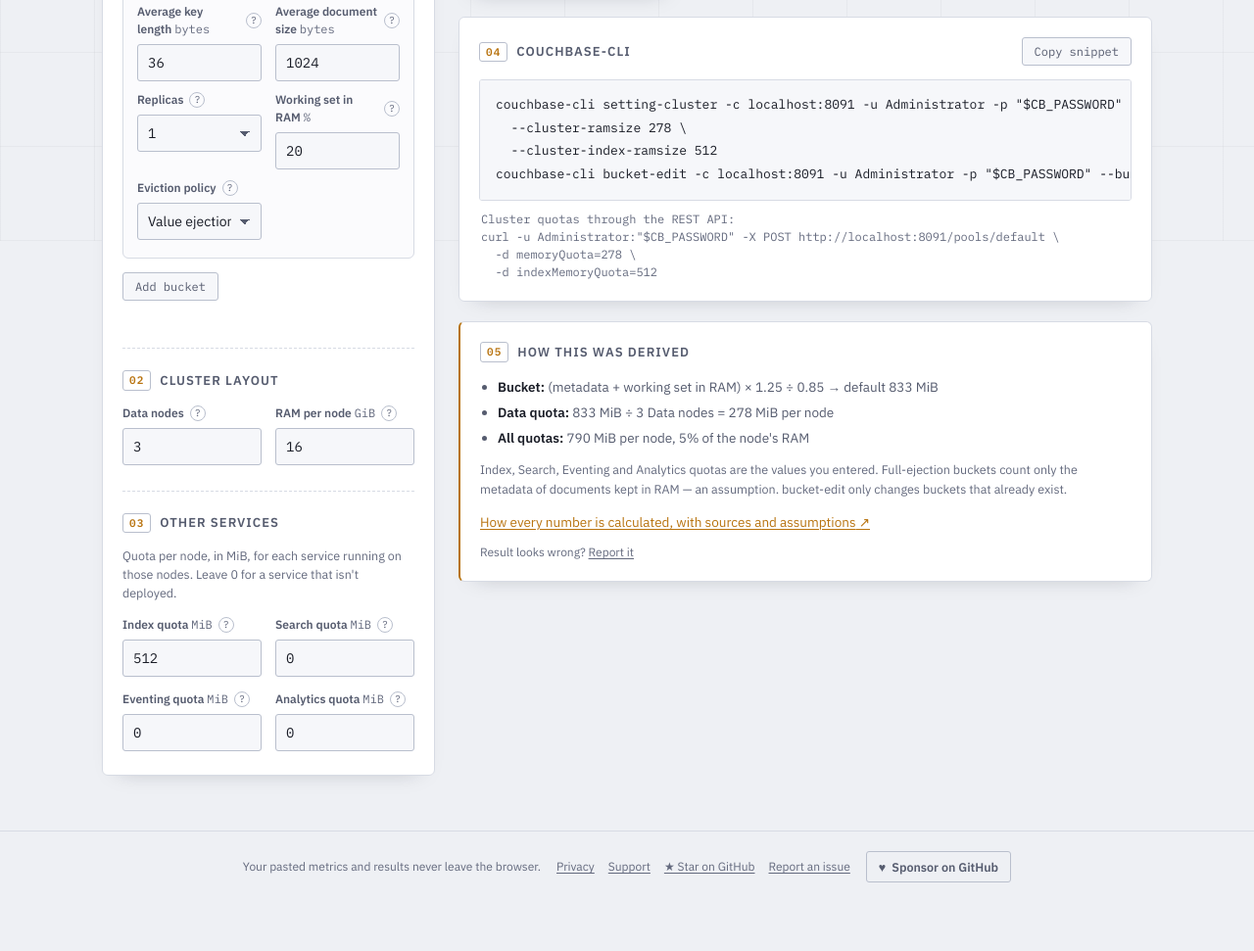
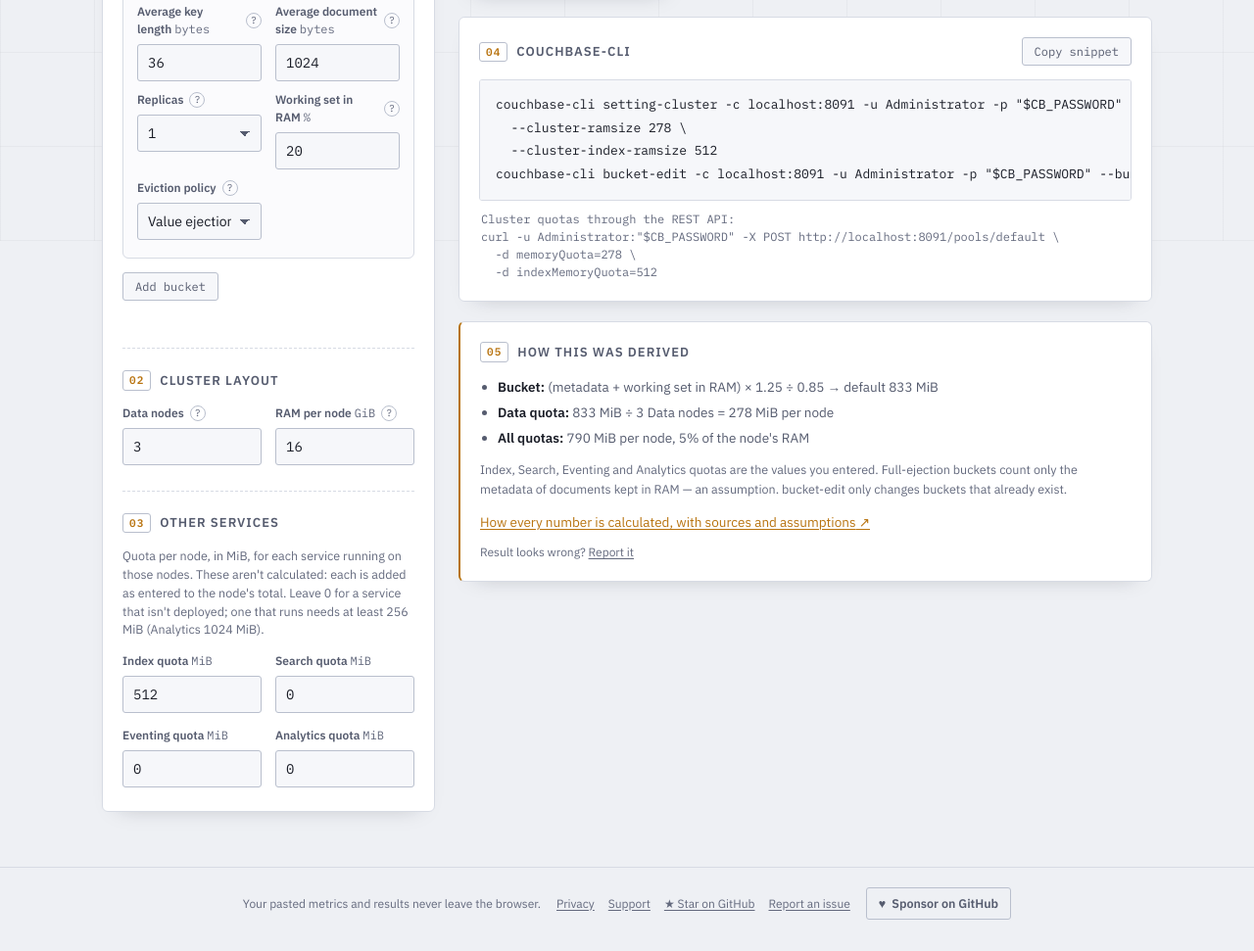
Before and after one commit to torrentalle/memorylimit-dev, a website: page public/couchbase/index.html in a window 1280 px wide. Shown: the part 554-1525 px from the top of the page at 98% size. Before the commit the page ends 1487 px from the top, so only its background shows below. Drawn offline with Linux system fonts and the light colour scheme.

Commit message:
fix: one hint for the other Couchbase services instead of four tooltips
The Index, Search, Eventing and Analytics tooltips all said the same thing,
so say it once in the "Other services" hint, with the 256/1024 MiB
minimums. RAM per node keeps its tooltip.

```diff
--- a/public/couchbase/index.html
+++ b/public/couchbase/index.html
@@ -148,7 +148,7 @@
       </div>
 
       <h2 class="panel__title panel__title--tight"><span class="panel__index">03</span> Other services</h2>
-      <p class="field-hint">Quota per node, in MiB, for each service running on those nodes. Leave 0 for a service that isn't deployed.</p>
+      <p class="field-hint">Quota per node, in MiB, for each service running on those nodes. These aren't calculated: each is added as entered to the node's total. Leave 0 for a service that isn't deployed; one that runs needs at least 256 MiB (Analytics 1024 MiB).</p>
 
       <div class="field-grid">
         <div class="field">
--- a/public/js/couchbase-page.js
+++ b/public/js/couchbase-page.js
@@ -73,11 +73,8 @@
 };
 const FIELD_TIPS = {
   dataNodes: 'The bucket total is divided by this to give the Data quota per node: more nodes, a smaller quota on each.',
-  nodeRam: 'Doesn’t change any quota; the quotas are checked against it (at most 90% recommended, never above RAM − 1 GiB).',
-  indexQuota: 'Added as entered to each node’s total; it isn’t calculated. 0 means the service doesn’t run here.',
-  searchQuota: 'Added as entered to each node’s total; it isn’t calculated. 0 means the service doesn’t run here.',
-  eventingQuota: 'Added as entered to each node’s total; it isn’t calculated. 0 means the service doesn’t run here.',
-  analyticsQuota: 'Added as entered to each node’s total (at least 1024 MiB if it runs); it isn’t calculated. 0 means it doesn’t run here.'
+  nodeRam: 'Doesn’t change any quota; the quotas are checked against it (at most 90% recommended, never above RAM − 1 GiB).'
+  // The other services' quotas all work the same way, so one sentence in the section's hint covers them.
 };
 
 /**
```
Also changed, not shown: e2e/smoke.spec.js (+4 -2 lines).
